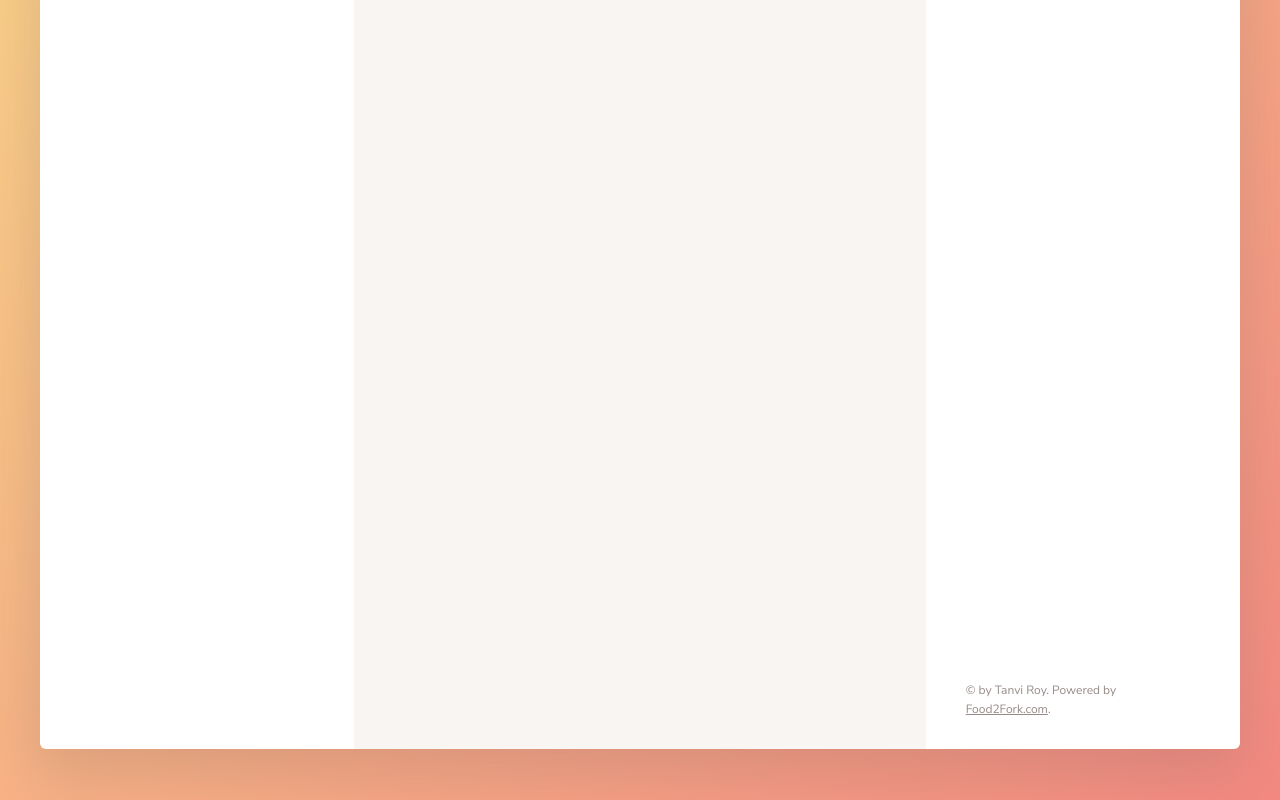
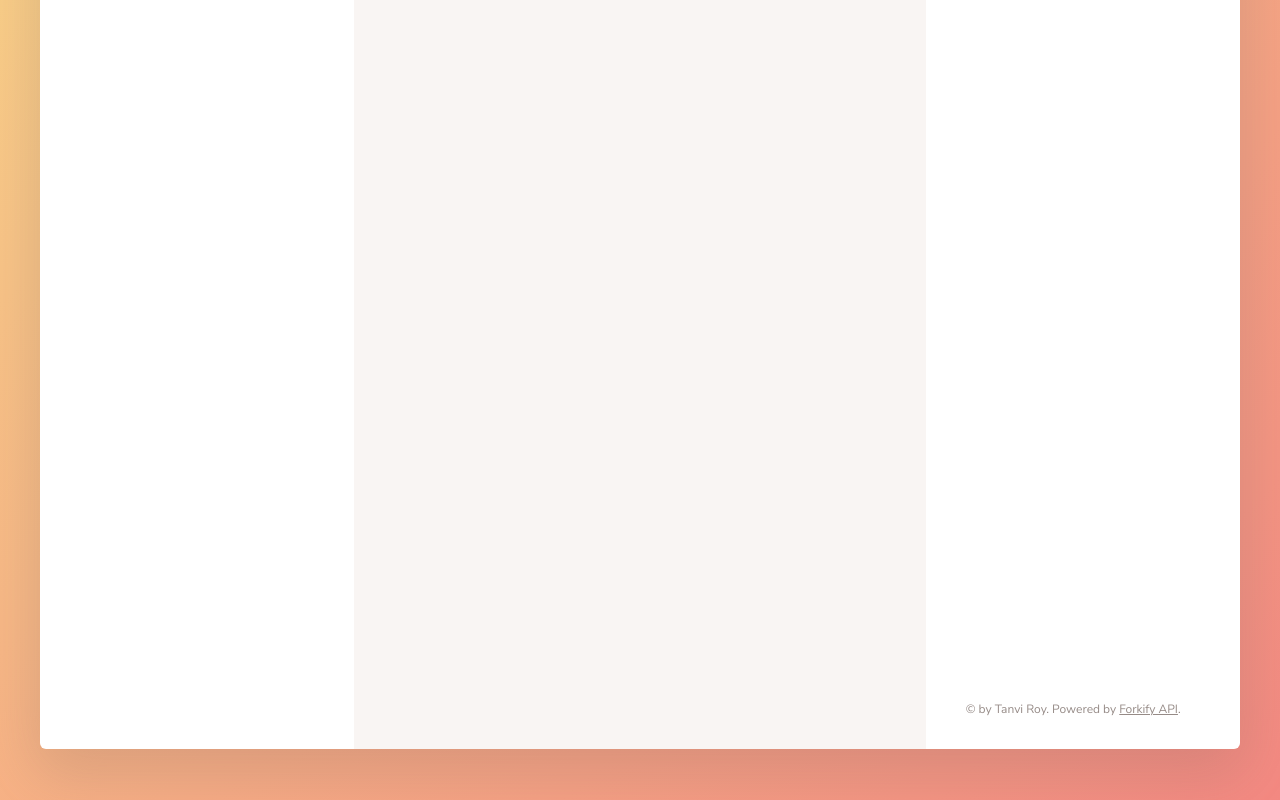
Before and after one commit to tanviroy/forkify, a website built with webpack: page dist/index.html in a window 1280 px wide. Shown: the part 402-1202 px from the top of the page. Built offline with nearby package versions, Linux system fonts and the light colour scheme.

Commit message:
Update index.html

```diff
--- a/dist/index.html
+++ b/dist/index.html
@@ -1 +1 @@
-<!doctype html><html lang="en"><head><meta charset="UTF-8"><meta name="viewport" content="width=device-width,initial-scale=1"><meta http-equiv="X-UA-Compatible" content="ie=edge"><link href="https://fonts.googleapis.com/css?family=Nunito+Sans:400,600,700" rel="stylesheet"><link rel="stylesheet" href="css/style.css"><link rel="shortcut icon" href="img/favicon.png" type="image/x-icon"><title>forkify // Search over 1,000,000 recipes</title></head><body><div class="container"><header class="header"><img src="img/logo.png" alt="Logo" class="header__logo"><form class="search"><input class="search__field" placeholder="Search over 1,000,000 recipes..."> <button class="btn search__btn"><svg class="search__icon"><use href="img/icons.svg#icon-magnifying-glass"></use></svg> <span>Search</span></button></form><div class="likes"><div class="likes__field"><svg class="likes__icon"><use href="img/icons.svg#icon-heart"></use></svg></div><div class="likes__panel"><ul class="likes__list"></ul></div></div></header><div class="results"><ul class="results__list"></ul><div class="results__pages"></div></div><div class="recipe"></div><div class="shopping"><h2 class="heading-2">My Shopping List</h2><ul class="shopping__list"></ul><div class="copyright">&copy; by Tanvi Roy. Powered by <a href="http://food2fork.com" target="_blank" class="link">Food2Fork.com</a>.</div></div></div><script src="js/bundle.js"></script></body></html>
+<!doctype html><html lang="en"><head><meta charset="UTF-8"><meta name="viewport" content="width=device-width,initial-scale=1"><meta http-equiv="X-UA-Compatible" content="ie=edge"><link href="https://fonts.googleapis.com/css?family=Nunito+Sans:400,600,700" rel="stylesheet"><link rel="stylesheet" href="css/style.css"><link rel="shortcut icon" href="img/favicon.png" type="image/x-icon"><title>forkify // Search over 1,000,000 recipes</title></head><body><div class="container"><header class="header"><img src="img/logo.png" alt="Logo" class="header__logo"><form class="search"><input class="search__field" placeholder="Search over 1,000,000 recipes..."> <button class="btn search__btn"><svg class="search__icon"><use href="img/icons.svg#icon-magnifying-glass"></use></svg> <span>Search</span></button></form><div class="likes"><div class="likes__field"><svg class="likes__icon"><use href="img/icons.svg#icon-heart"></use></svg></div><div class="likes__panel"><ul class="likes__list"></ul></div></div></header><div class="results"><ul class="results__list"></ul><div class="results__pages"></div></div><div class="recipe"></div><div class="shopping"><h2 class="heading-2">My Shopping List</h2><ul class="shopping__list"></ul><div class="copyright">&copy; by Tanvi Roy. Powered by <a href="http://forkify-api.herokuapp.com/" target="_blank" class="link">Forkify API</a>.</div></div></div><script src="js/bundle.js"></script></body></html>
```
